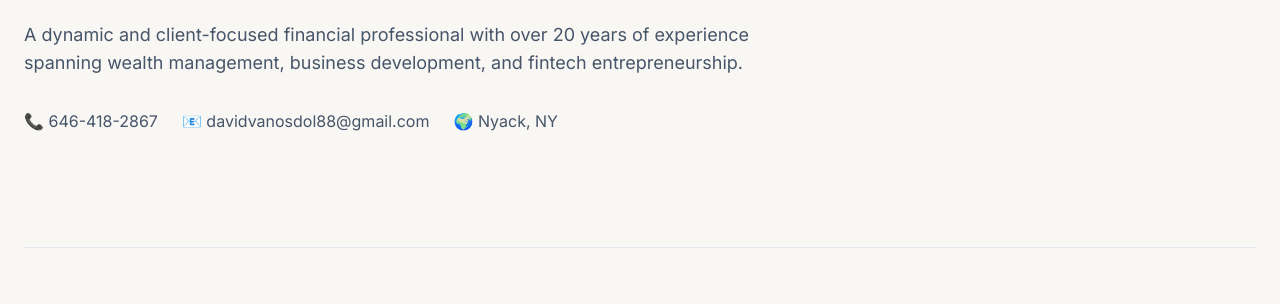
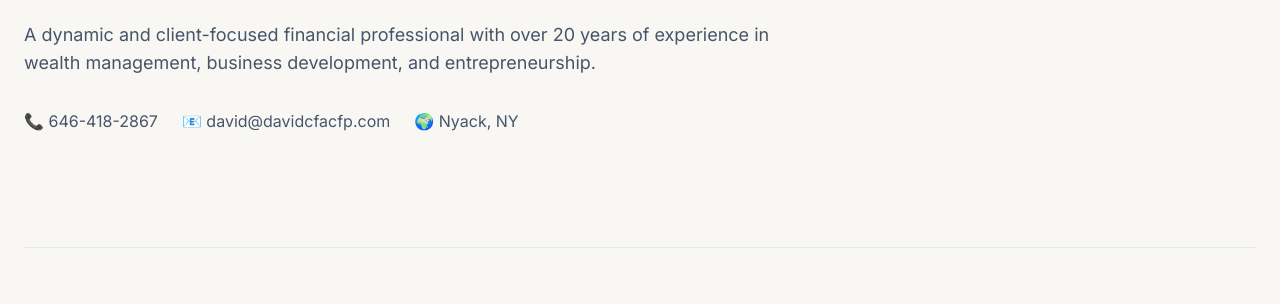
Before and after one commit to dvanosdol88/interactive_resume, a plain HTML site: page index.html in a window 1280 px wide. Shown: the part 297-601 px from the top of the page. Drawn offline with nearby package versions, Linux system fonts and the light colour scheme.

Commit message:
Update index.html
deleted "fintech" and changed email to david@davidcfacfp.com

```diff
--- a/index.html
+++ b/index.html
@@ -74,11 +74,11 @@
                 <h1 class="text-5xl md:text-7xl font-bold text-slate-800 leading-tight">David Van Osdol</h1>
                 <h2 class="text-2xl md:text-3xl font-medium text-teal-600 mt-2">CFA Charterholder & Certified Financial Planner®</h2>
                 <p class="mt-6 max-w-3xl text-lg text-slate-600">
-                    A dynamic and client-focused financial professional with over 20 years of experience spanning wealth management, business development, and fintech entrepreneurship.
+                    A dynamic and client-focused financial professional with over 20 years of experience in wealth management, business development, and entrepreneurship.
                 </p>
                 <div class="mt-8 flex items-center space-x-6 text-slate-600">
                     <span>📞 646-418-2867</span>
-                    <span>📧 davidvanosdol88@gmail.com</span>
+                    <span>📧 david@davidcfacfp.com</span>
                     <span>🌍 Nyack, NY</span>
                 </div>
             </div>
```
